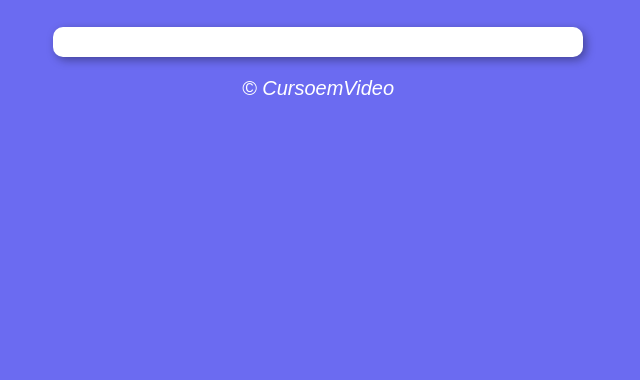
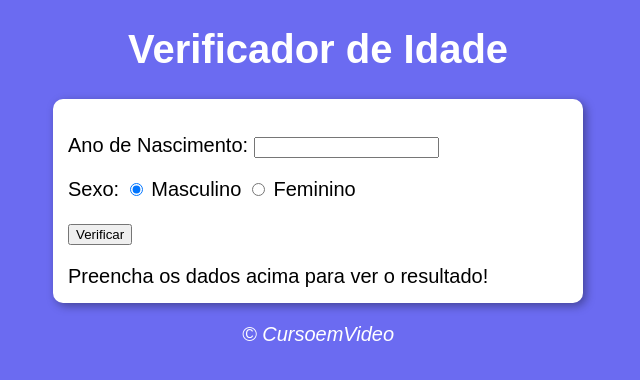
Before and after one commit to GabeEberhardt/javascript, a plain HTML site: page exercicios/ex017/index.html in a window 1280 px wide. Shown: the whole page, without its empty margins (322-962 px from the left). Drawn offline with Linux system fonts and the light colour scheme.

Commit message:
ex017 finalizado

```diff
--- a/exercicios/ex017/estilo.css
+++ b/exercicios/ex017/estilo.css
@@ -18,7 +18,7 @@
 }
 
 div {
-    text-align: center;
+
 }
 
 footer {
--- a/exercicios/ex017/index.html
+++ b/exercicios/ex017/index.html
@@ -3,19 +3,30 @@
 <head>
     <meta charset="UTF-8">
     <meta name="viewport" content="width=device-width, initial-scale=1.0">
-    <title></title>
+    <title>Verificador de Idade</title>
     <link rel="stylesheet" href="estilo.css">
 </head>
 <body>
     <header>
-        <h1></h1>
+        <h1>Verificador de Idade</h1>
     </header>
     <section>
         <div>
-
+            <p>Ano de Nascimento:
+                <input type="number" name="txtano" id="txtano" min="0">
+            </p>
+            <p>Sexo:
+                <input type="radio" name="radsex" id="mas" checked>
+                <label for="mas">Masculino</label>
+                <input type="radio" name="radsex" id="fem">
+                <label for="fem">Feminino</label>
+            </p>
+            <p>
+                <input type="button" value="Verificar" onclick="verificar()">
+            </p>
         </div>
-        <div>
-
+        <div id="res">
+            Preencha os dados acima para ver o resultado!
         </div>
     </section>
     <footer>
--- a/exercicios/ex017/script.js
+++ b/exercicios/ex017/script.js
@@ -0,0 +1,50 @@
+function verificar() {
+    var data = new Date()
+    var ano = data.getFullYear()
+    var fano = document.getElementById('txtano')
+    var res = document.querySelector('div#res')
+
+    if (fano.value.length == 0 || Number(fano.value) > ano ) {
+        window.alert('[ERRO] Verifique os dados e tente novamente!')
+    } else {
+        var fsex = document.getElementsByName('radsex')
+        var idade = ano - Number(fano.value)
+        var gênero = ''
+        var img = document.createElement('img')
+        img.setAttribute('id', 'foto')
+        if (fsex[0].checked) {
+            gênero = 'Homem'
+            if (idade >=0 && idade < 10) {
+                //Criança
+                img.setAttribute('src', 'imagens/foto-bebe-m.png')
+            } else if (idade <=21) {
+                //Jovem
+                img.setAttribute('src', 'imagens/foto-jovem-m.png')
+            } else if (idade < 50) {
+                //Alduto
+                img.setAttribute('src', 'imagens/foto-adulto-m.png')
+            }else {
+                //Idoso
+                img.setAttribute('src', 'imagens/foto-idoso-m.png')
+            }
+        } else if (fsex[1].checked) {
+            gênero = 'Mulher'
+            if (idade >=0 && idade < 10) {
+                //Criança
+                img.setAttribute('src', 'imagens/foto-bebe-f.png')
+            } else if (idade <=21) {
+                //Jovem
+                img.setAttribute('src', 'imagens/foto-jovem-f.png')
+            } else if (idade < 50) {
+                //Alduto
+                img.setAttribute('src', 'imagens/foto-adulto-f.png')
+            }else {
+                //Idoso
+                img.setAttribute('src', 'imagens/foto-idoso-f.png')
+            }
+        }
+        res.style.textAlign = 'center'
+        res.innerHTML = `Detectamos ${gênero} com ${idade} anos.`
+        res.appendChild(img)
+    }
+}
```
Also changed, not shown: exercicios/ex017/imagens/foto-adulto-f.png (renamed from exercicios/ex017/imagens/mulher-adulta.png), exercicios/ex017/imagens/foto-adulto-m.png (renamed from exercicios/ex017/imagens/homem-adulto.png), exercicios/ex017/imagens/foto-bebe-f.png (renamed from exercicios/ex017/imagens/bebe-mulher.png), exercicios/ex017/imagens/foto-bebe-m.png (renamed from exercicios/ex017/imagens/bebe-homem.png), exercicios/ex017/imagens/foto-idoso-f.png (renamed from exercicios/ex017/imagens/mulher-idosa.png), exercicios/ex017/imagens/foto-idoso-m.png (renamed from exercicios/ex017/imagens/homem-idoso.png), exercicios/ex017/imagens/foto-jovem-f.png (renamed from exercicios/ex017/imagens/mulher-jovem.png), exercicios/ex017/imagens/foto-jovem-m.png (renamed from exercicios/ex017/imagens/homem-jovem.png).
